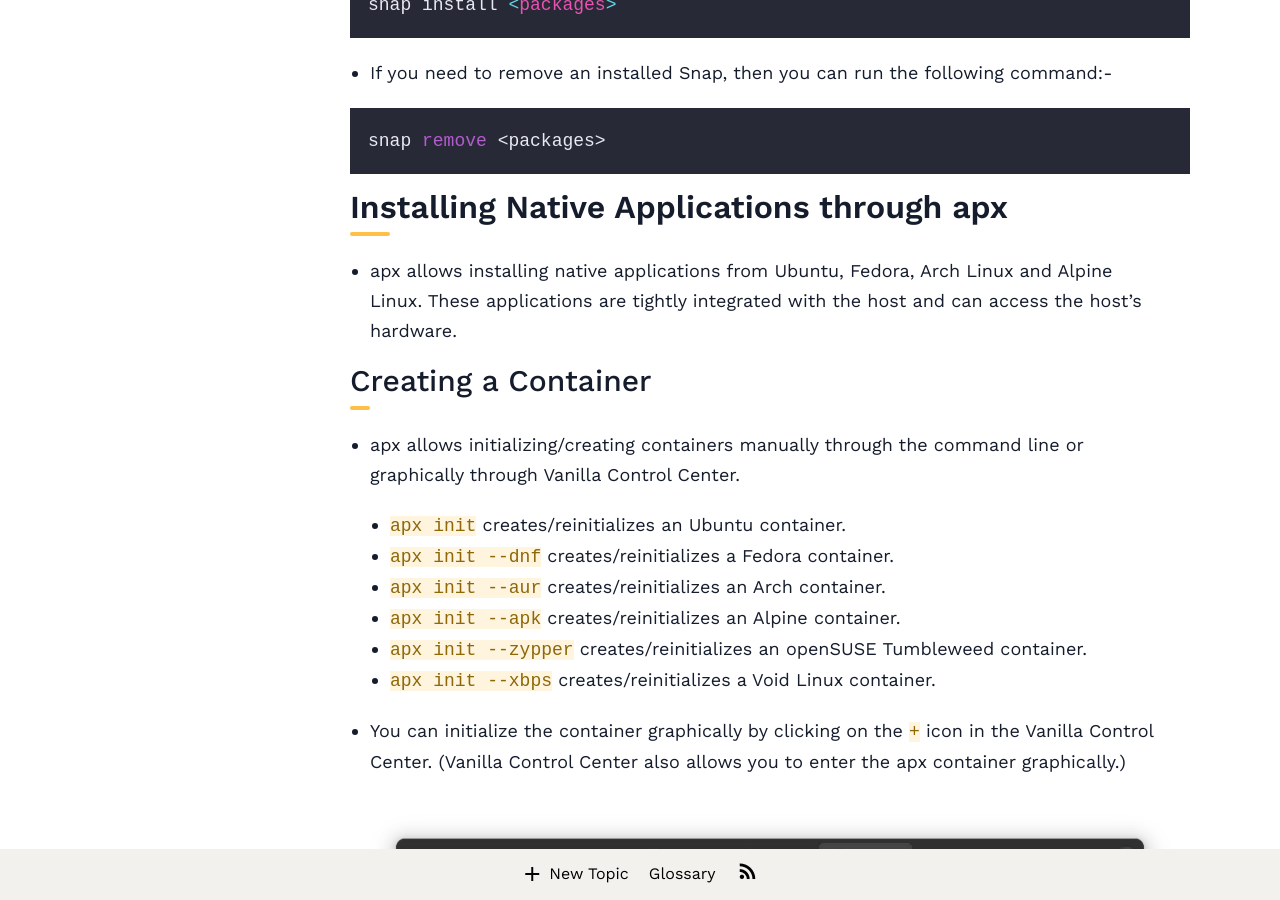
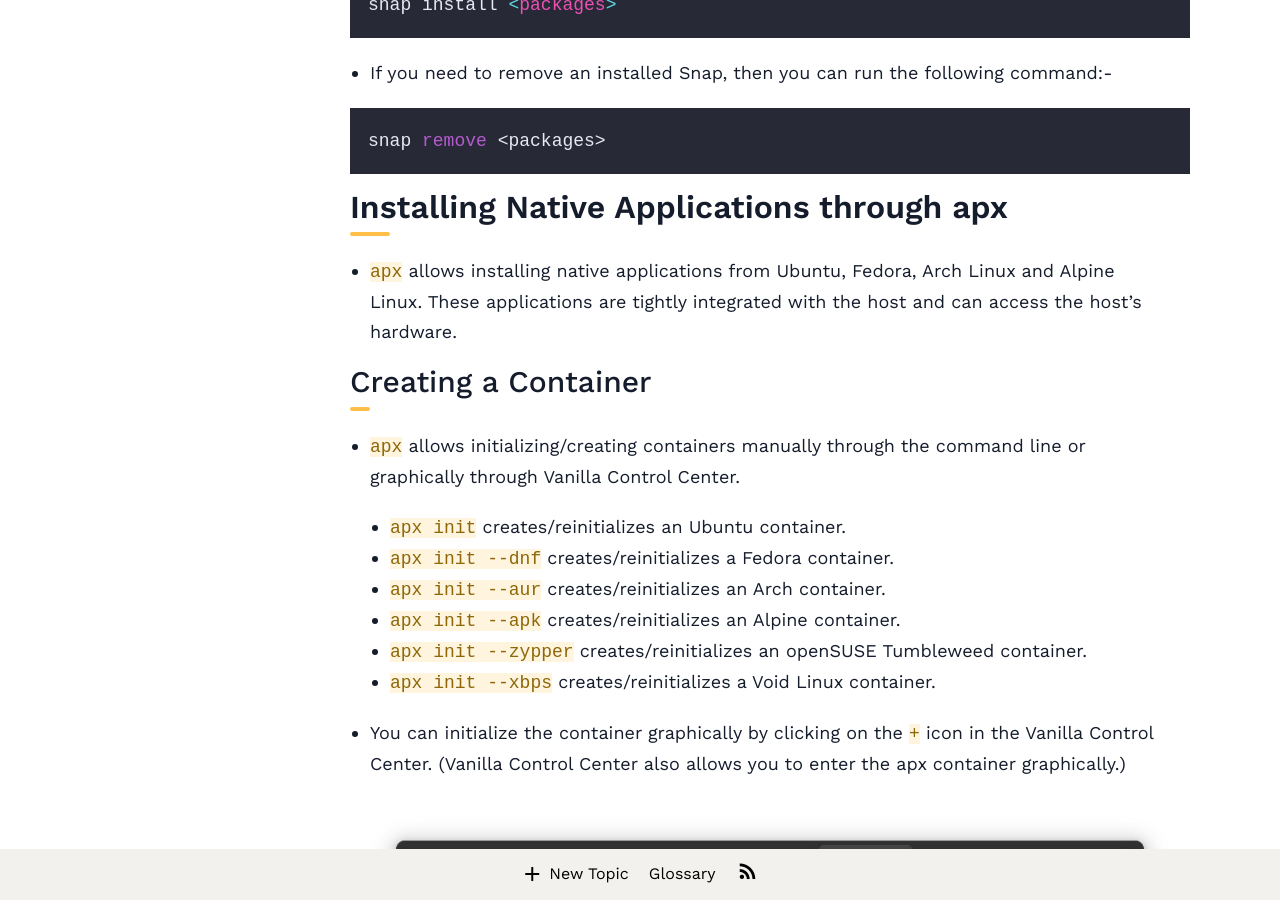
Before and after one commit to Vanilla-OS/handbook, a Jekyll site: the page built from _posts/2023-01-11-install-and-manage-applications.md, in a window 1280 px wide and 900 px high, scrolled down 6791 px. Built offline with Jekyll 4.4.1, drawn with Linux system fonts in a browser that asks for light colours; nearby versions of some CDN libraries; some of the changed text lies outside the part shown.

````diff
--- a/_posts/2023-01-11-install-and-manage-applications.md
+++ b/_posts/2023-01-11-install-and-manage-applications.md
@@ -133,11 +133,11 @@ snap remove <packages>
 
 ## Installing Native Applications through apx
 
-- apx allows installing native applications from Ubuntu, Fedora, Arch Linux and Alpine Linux. These applications are tightly integrated with the host and can access the host's hardware.
+- `apx` allows installing native applications from Ubuntu, Fedora, Arch Linux and Alpine Linux. These applications are tightly integrated with the host and can access the host's hardware.
 
 ### Creating a Container
 
-- apx allows initializing/creating containers manually through the command line or graphically through Vanilla Control Center.
+- `apx` allows initializing/creating containers manually through the command line or graphically through Vanilla Control Center.
   - `apx init` creates/reinitializes an Ubuntu container.
   - `apx init --dnf` creates/reinitializes a Fedora container.
   - `apx init --aur` creates/reinitializes an Arch container.
@@ -153,11 +153,11 @@ snap remove <packages>
 
 ![Vanilla Control Center - Sub System post initialization](/assets/uploads/Applications_Post/vanilla-control-center-subsystem-example.webp)
 
-- apx works by creating minimal containers from the distribution's docker image. And it tightly integrates with the host using a distrobox backend.
+- `apx` works by creating minimal containers from the distribution's docker image. And it tightly integrates with the host using a distrobox backend.
 
 ### Setting up Nix
 
-- apx allows setting up nix on your system through the command line with the following command:-
+- `apx` allows setting up nix on your system through the command line with the following command:-
 
 ```bash
 apx init --nix`
@@ -473,6 +473,12 @@ apx unexport --xbps --bin <package>
 apx install --nix <packages>
 ```
 
+- You can install unfree applications with the `--allow-unfree` flag:-
+
+```bash
+apx install --nix --allow-unfree <packages>
+```
+
 - This command will automatically detect the desktop file entry in the package and add it to the Application menu, but you might have to relogin for it to appear.
 
 - It will also automatically create a binary which you can use with the host directly.
````
